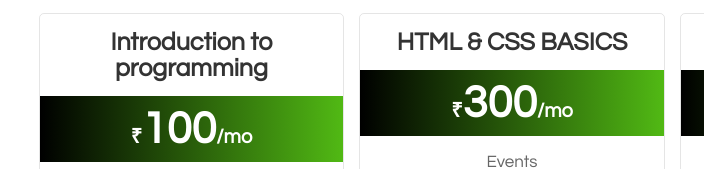
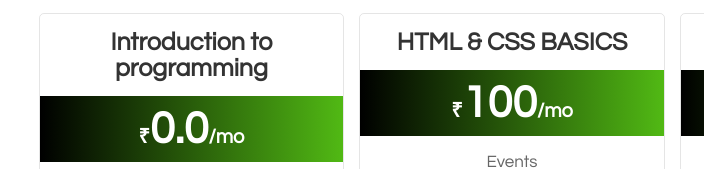
Before and after one commit to CODEWITHRIZA/codewithriza.github.io, a plain HTML site: page price.html in a window 1280 px wide. Shown: the part 201-370 px from the top of the page, 128-832 px from the left. Drawn offline with Linux system fonts and the light colour scheme.

Commit message:
Update price.html

```diff
--- a/price.html
+++ b/price.html
@@ -42,7 +42,7 @@
 
     <div class="box">
         <h3>Introduction to programming</h3>
-        <div class="amount"><span>₹</span>100<span>/mo</span></div>
+        <div class="amount"><span>₹</span>0.0<span>/mo</span></div>
         <ul>
             <li>Sequence</li>
             <li>Fundamentals</li>
@@ -54,7 +54,7 @@
 
     <div class="box">
         <h3>HTML & CSS BASICS</h3>
-        <div class="amount"><span>₹</span>300<span>/mo</span></div>
+        <div class="amount"><span>₹</span>100<span>/mo</span></div>
         <ul>
             <li>Events</li>
             <li>Complex Loop</li>
```
